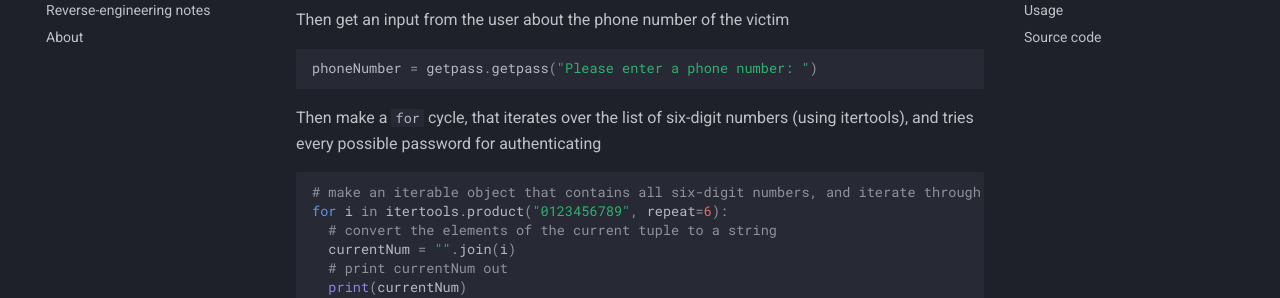
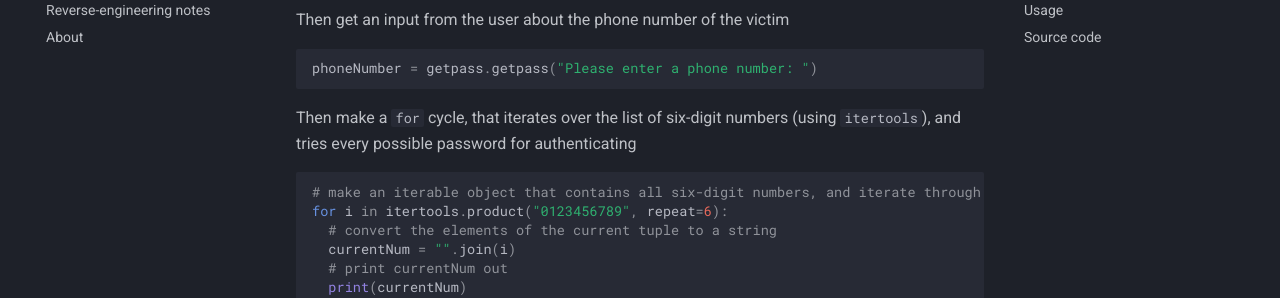
Before and after one commit to PiciAkk/OpenBubi-Docs, an MkDocs documentation site: the page built from docs/usage/pymodule/hackerguide.md, in a window 1280 px wide and 900 px high, scrolled down 627 px. Shown: the part 152-450 px from the top of the window. Built offline with MkDocs 1.6.1 and Material for MkDocs 9.7.7, drawn with Linux system fonts in a browser that asks for light colours; comment, search, counter and statistics services are not loaded.

Commit message:
little update

````diff
--- a/docs/usage/pymodule/hackerguide.md
+++ b/docs/usage/pymodule/hackerguide.md
@@ -31,7 +31,7 @@ Then get an input from the user about the phone number of the victim
 phoneNumber = getpass.getpass("Please enter a phone number: ")
 ```
 
-Then make a `for` cycle, that iterates over the list of six-digit numbers (using itertools), and tries every possible password for authenticating
+Then make a `for` cycle, that iterates over the list of six-digit numbers (using `itertools`), and tries every possible password for authenticating
 
 ```python
 # make an iterable object that contains all six-digit numbers, and iterate through that
````
